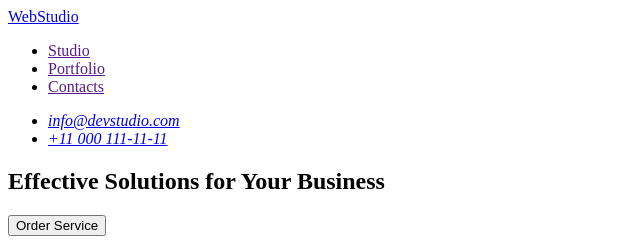
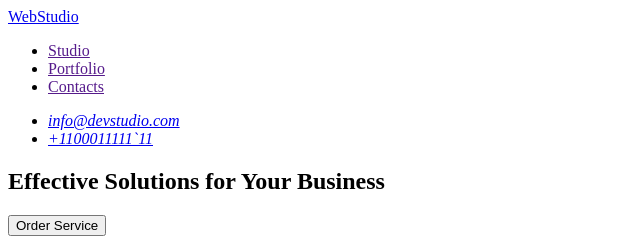
Before and after one commit to Maksym-Shchepetkov/goit-markup-hw-01, a plain HTML site: page index.html in a window 1280 px wide. Shown: the top 240 px of the page, 0-640 px from the left. Drawn offline with Linux system fonts and the light colour scheme.

Commit message:
upgrade index 3

```diff
--- a/index.html
+++ b/index.html
@@ -20,7 +20,7 @@
       <address>
         <ul>
           <li><a href="mailto:info@devstudio.com">info@devstudio.com</a></li>
-          <li><a href="tel:+11(000)1111111">+11 000 111-11-11</a></li>
+          <li><a href="tel:+110001111111">+1100011111`11</a></li>
         </ul>
       </address>
     </header>
```
